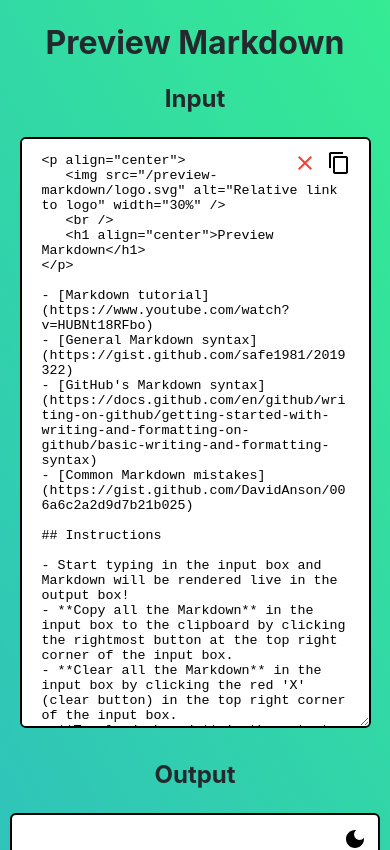
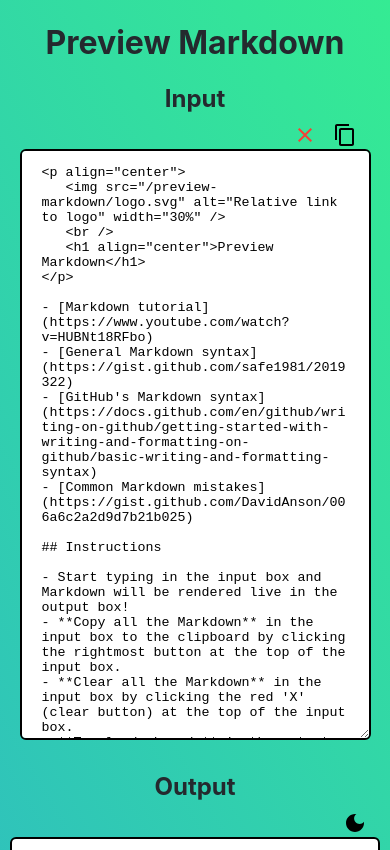
Before and after one commit to HarshKapadia2/preview-markdown, a React (Create React App) app: page / in a window 390 px wide. Shown: the top 850 px of the page. Built offline with nearby package versions, Linux system fonts and the light colour scheme.

Commit message:
:truck: update: Move buttons above i/p and o/p box
Modify instructions in `initialText.js` accordingly

```diff
--- a/src/css/input.css
+++ b/src/css/input.css
@@ -3,7 +3,7 @@
 }
 
 .input-area-title {
-	margin-bottom: 1em;
+	margin: 0 0.2em 1.5em 0.2em;
 }
 
 #input {
@@ -16,12 +16,12 @@
 }
 
 #copy-btn {
-	top: 5em;
+	top: 2.9em;
 	right: 1em;
 }
 
 #clear-btn {
-	top: 5em;
+	top: 2.9em;
 	right: 4em;
 }
 
@@ -60,32 +60,4 @@
 		resize: vertical;
 		min-height: 70vh;
 	}
-
-	#copy-btn {
-		right: 2em;
-	}
-
-	#clear-btn {
-		right: 5.5em;
-	}
 }
-
-@media screen and (max-width: 430px) {
-	#copy-btn {
-		right: 1.5em;
-	}
-
-	#clear-btn {
-		right: 4em;
-	}
-}
-
-@media screen and (max-width: 360px) {
-	#copy-btn {
-		right: 1.2em;
-	}
-
-	#clear-btn {
-		right: 3.7em;
-	}
-}
--- a/src/css/output.css
+++ b/src/css/output.css
@@ -3,7 +3,7 @@
 }
 
 .output-area-title {
-	margin-bottom: 1em;
+	margin: 0 0.2em 1.5em 0.2em;
 }
 
 #output {
@@ -12,11 +12,12 @@
 	padding: 1em 1.5em;
 	border: 2px solid black;
 	border-radius: 6px;
+	color: #24292e;
 	background-color: white;
 }
 
 #theme-btn {
-	top: 5em;
+	top: 2.9em;
 	right: 1em;
 }
 
--- a/src/util/initialText.js
+++ b/src/util/initialText.js
@@ -12,9 +12,9 @@ const initialText = `<p align="center">
 ## Instructions
 
 - Start typing in the input box and Markdown will be rendered live in the output box!
-- **Copy all the Markdown** in the input box to the clipboard by clicking the rightmost button at the top right corner of the input box.
-- **Clear all the Markdown** in the input box by clicking the red 'X' (clear button) in the top right corner of the input box.
-- **Toggle dark mode** in the output box by clicking the button in the top right corner of the output box.
+- **Copy all the Markdown** in the input box to the clipboard by clicking the rightmost button at the top of the input box.
+- **Clear all the Markdown** in the input box by clicking the red 'X' (clear button) at the top of the input box.
+- **Toggle dark mode** in the output box by clicking the moon/sun button at the top of the output box.
 
 ## Markdown Syntax
 
```
